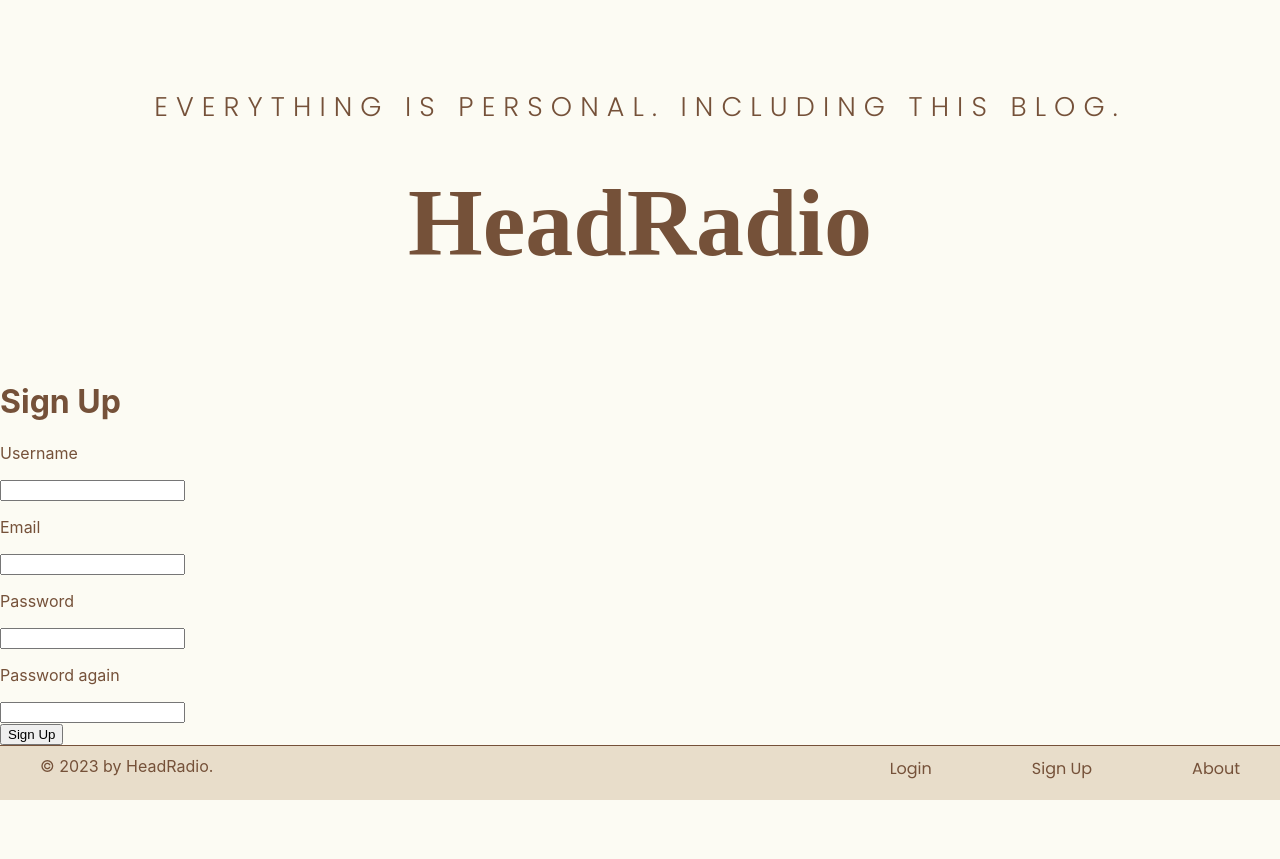
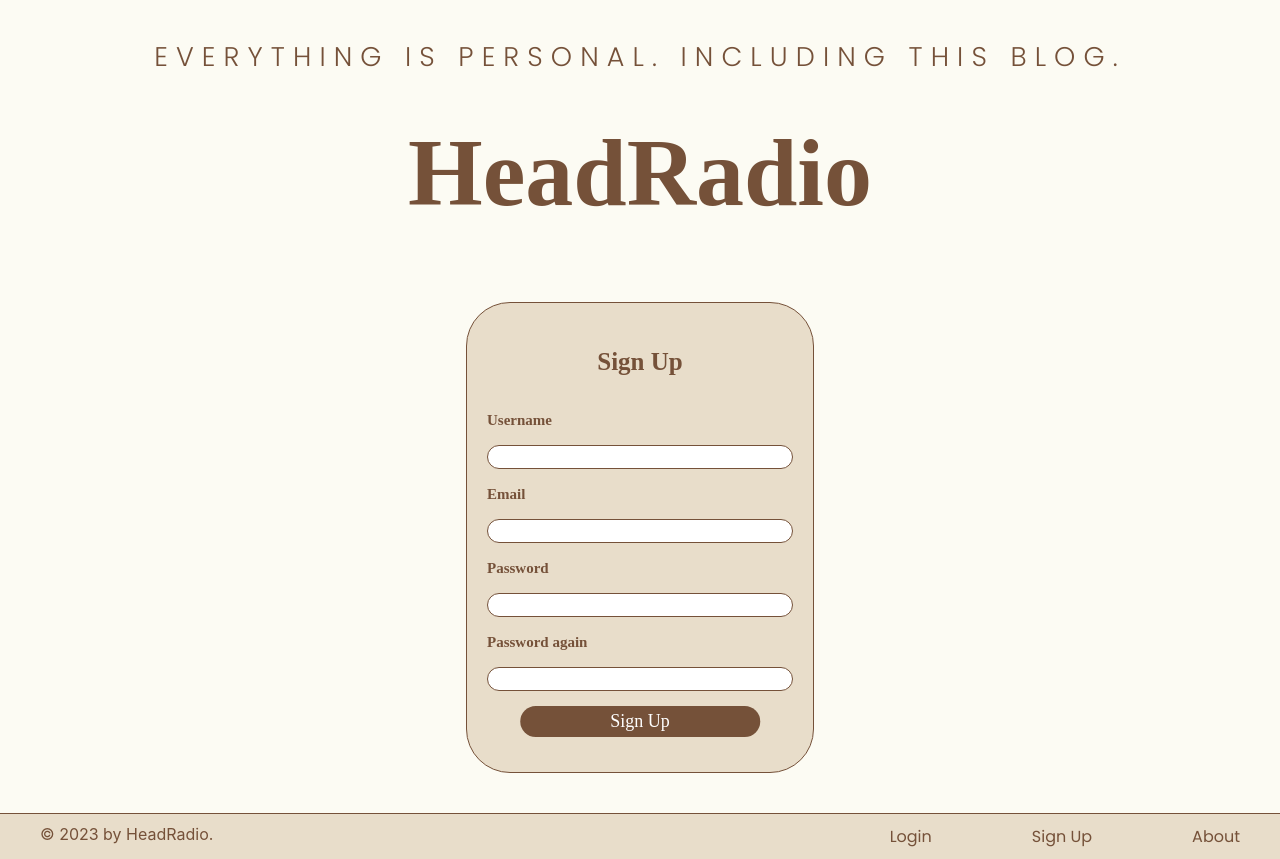
Before and after one commit to Siromanec/apz-headradio, a React (Create React App) app: page /signup in a window 1280 px wide. Before the commit the page ends 800 px from the top, so only its background shows below. Built offline with nearby package versions, Linux system fonts and the light colour scheme; no server answers.

Commit message:
added styles to login and signup

```diff
--- a/src/css/Header.css
+++ b/src/css/Header.css
@@ -111,8 +111,8 @@ header div input::-webkit-search-cancel-button {
 }
 
 header {
-    margin-top: 60px;
-    margin-bottom: 40px;
+    margin-top: 10px;
+    margin-bottom: 10px;
 }
 
 .signOutButton {
--- /dev/null
+++ b/src/css/Login.css
@@ -0,0 +1,69 @@
+.login-wrapper {
+    border: solid 1px #755139;
+    width: fit-content;
+    padding: 20px 20px;
+    position: relative;
+    left: 50%;
+    transform: translateX(-50%);
+    background-color: #E8DDCA;
+    margin-bottom: 40px;
+    border-radius: 44px;
+}
+
+.login-wrapper h1 {
+    font-family: 'Playfair Display';
+    font-style: normal;
+    font-weight: 700;
+    font-size: 25px;
+    line-height: 47px;
+    text-align: center;
+    margin-top: 15px;
+    margin-bottom: 10px;
+}
+
+.login-wrapper label {
+    display: flex;
+    flex-direction: column;
+    column-gap: 5px;
+}
+
+.login-wrapper label p {
+    font-family: 'Playfair Display';
+    font-style: normal;
+    font-weight: 600;
+    font-size: 15px;
+    line-height: 20px;
+}
+
+.login-wrapper label input{
+    width: 300px;
+    border: solid 1px #755139;
+    border-radius: 25px;
+    font-family: 'Poppins', sans-serif;
+    font-style: normal;
+    font-weight: 300;
+    font-size: 13px;
+    line-height: 20px;
+}
+
+.login-wrapper div button{
+    background-color: #755139;
+    color: white;
+    border: none;
+    cursor: pointer;
+    position: relative;
+    left: 50%;
+    transform: translateX(-50%);
+    font-family: 'Playfair Display';
+    font-style: normal;
+    font-weight: 400;
+    font-size: 18px;
+    margin-top: 15px;
+    margin-bottom: 15px;
+    padding: 5px 90px;
+    border-radius: 25px;
+}
+
+.signup{
+    font-family: 'Poppins', sans-serif;
+}
--- a/src/javascript/Login.js
+++ b/src/javascript/Login.js
@@ -1,3 +1,4 @@
+import "../css/Login.css";
 import React, { useState } from "react";
 import PropTypes from "prop-types";
 import { Link, useLocation, useNavigate } from "react-router-dom";
```
